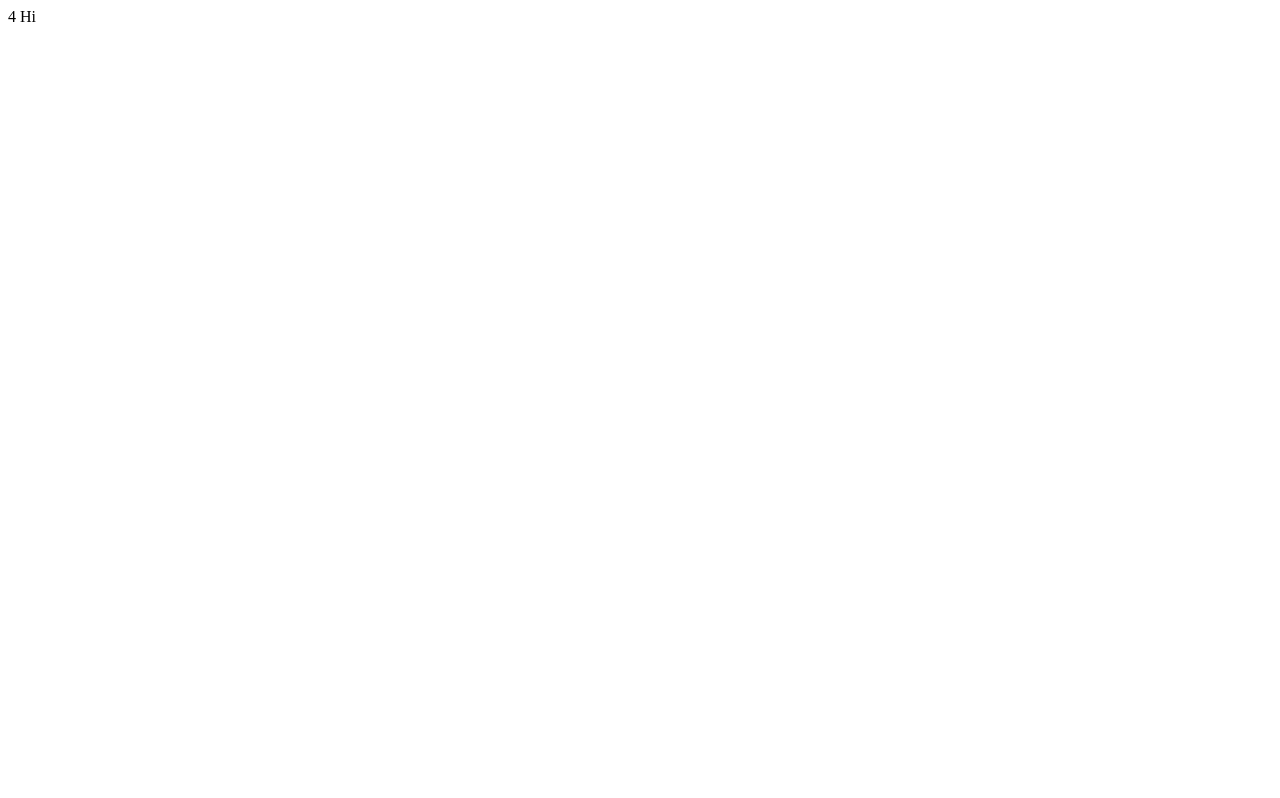
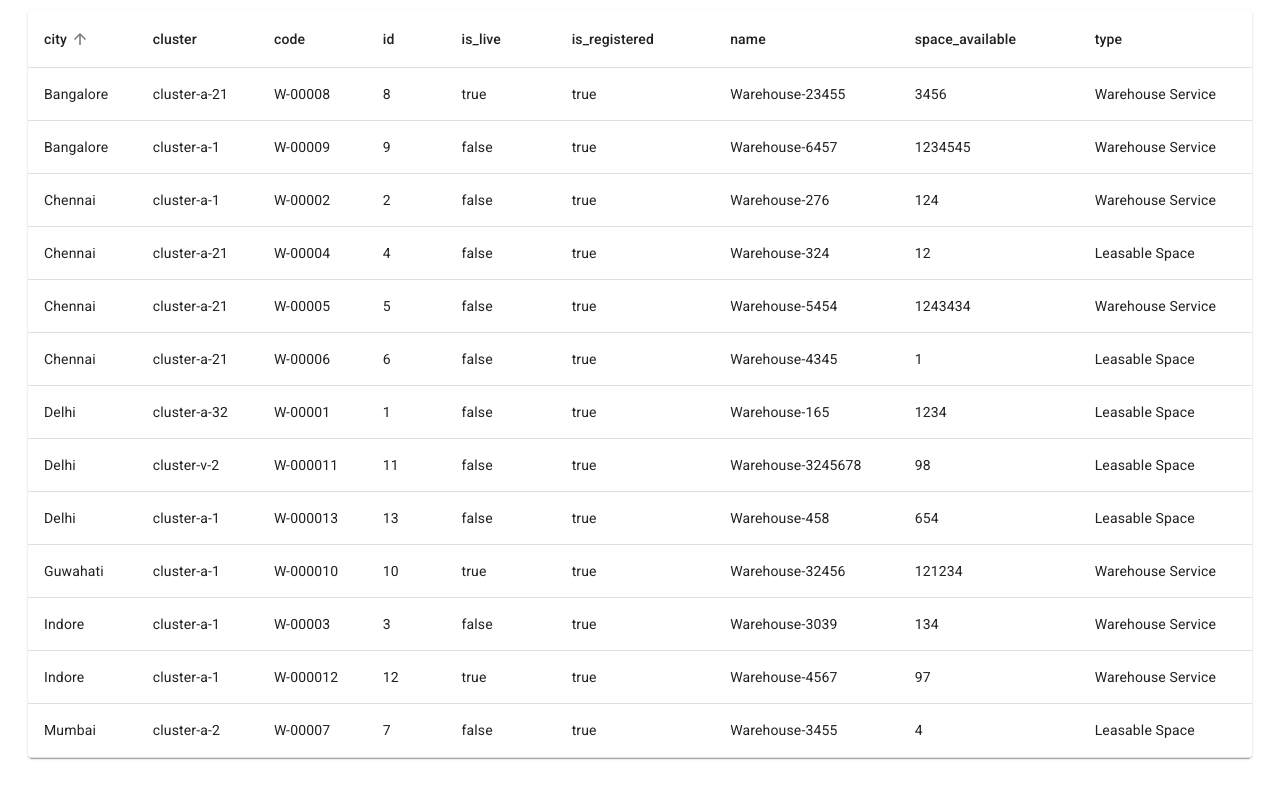
Before and after one commit to Ajaya1000/stockarea, a React (Create React App) app: page / in a window 1280 px wide. Built offline with nearby package versions, Linux system fonts and the light colour scheme.

Commit message:
listing and sorting are working

```diff
--- a/src/component/List.jsx
+++ b/src/component/List.jsx
@@ -1,12 +1,107 @@
-import React, { useState } from 'react';
+import React, { useEffect, useState } from 'react';
+import { useSelector } from 'react-redux';
+import {
+    Paper,
+    Table,
+    TableBody,
+    TableCell,
+    TableContainer,
+    TableHead,
+    TableRow,
+    TableSortLabel,
+} from '@material-ui/core';
+import { makeStyles } from '@material-ui/styles';
+
+const HEADER = [
+    'city',
+    'cluster',
+    'code',
+    'id',
+    'is_live',
+    'is_registered',
+    'name',
+    'space_available',
+    'type',
+];
+
+const useStyle = makeStyles((theme) => ({
+    paper: {
+        margin: '10px 20px',
+    },
+}));
+
+const descendingComparator = (a, b, orderBy) => {
+    if (b[orderBy] < a[orderBy]) {
+        return -1;
+    }
+    if (b[orderBy] > a[orderBy]) {
+        return 1;
+    }
+    return 0;
+};
+
+const getComparator = (order, orderBy) =>
+    order === 'desc'
+        ? (a, b) => descendingComparator(a, b, orderBy)
+        : (a, b) => -descendingComparator(a, b, orderBy);
+
+const stableSort = (array, comparator) => {
+    const stabilizedThis = array.map((el, index) => [el, index]);
+    stabilizedThis.sort((a, b) => {
+        const order = comparator(a[0], b[0]);
+        if (order !== 0) return order;
+        return a[1] - b[1];
+    });
+    return stabilizedThis.map((el) => el[0]);
+};
 
 const List = () => {
-    const [index, setIndex] = useState(4);
+    const data = useSelector((state) => state.items);
+    const classes = useStyle();
+    const [order, setOrder] = useState('asc');
+    const [orderBy, setOrderBy] = useState('city');
+
+    const requestSortBy = (item) => {
+        const isAsc = orderBy === item && order === 'asc';
+        setOrder(isAsc ? 'desc' : 'asc');
+        setOrderBy(item);
+    };
+
     return (
-        <div>
-            {index}
-            <span> Hi</span>
-        </div>
+        <Paper className={classes.paper}>
+            <TableContainer>
+                <Table>
+                    <TableHead>
+                        <TableRow>
+                            {HEADER.map((item) => (
+                                <TableCell key={item}>
+                                    <TableSortLabel
+                                        active={item === orderBy}
+                                        direction={order}
+                                        onClick={() => requestSortBy(item)}
+                                    >
+                                        {item}
+                                    </TableSortLabel>
+                                </TableCell>
+                            ))}
+                        </TableRow>
+                    </TableHead>
+                    <TableBody>
+                        {stableSort(data, getComparator(order, orderBy)).map(
+                            (item) => (
+                                <TableRow key={item.id}>
+                                    {HEADER.map((key) => (
+                                        <TableCell key={item.id + key}>
+                                            {item[key].toString()}
+                                        </TableCell>
+                                    ))}
+                                </TableRow>
+                            )
+                        )}
+                    </TableBody>
+                </Table>
+            </TableContainer>
+        </Paper>
     );
 };
 export default List;
```
